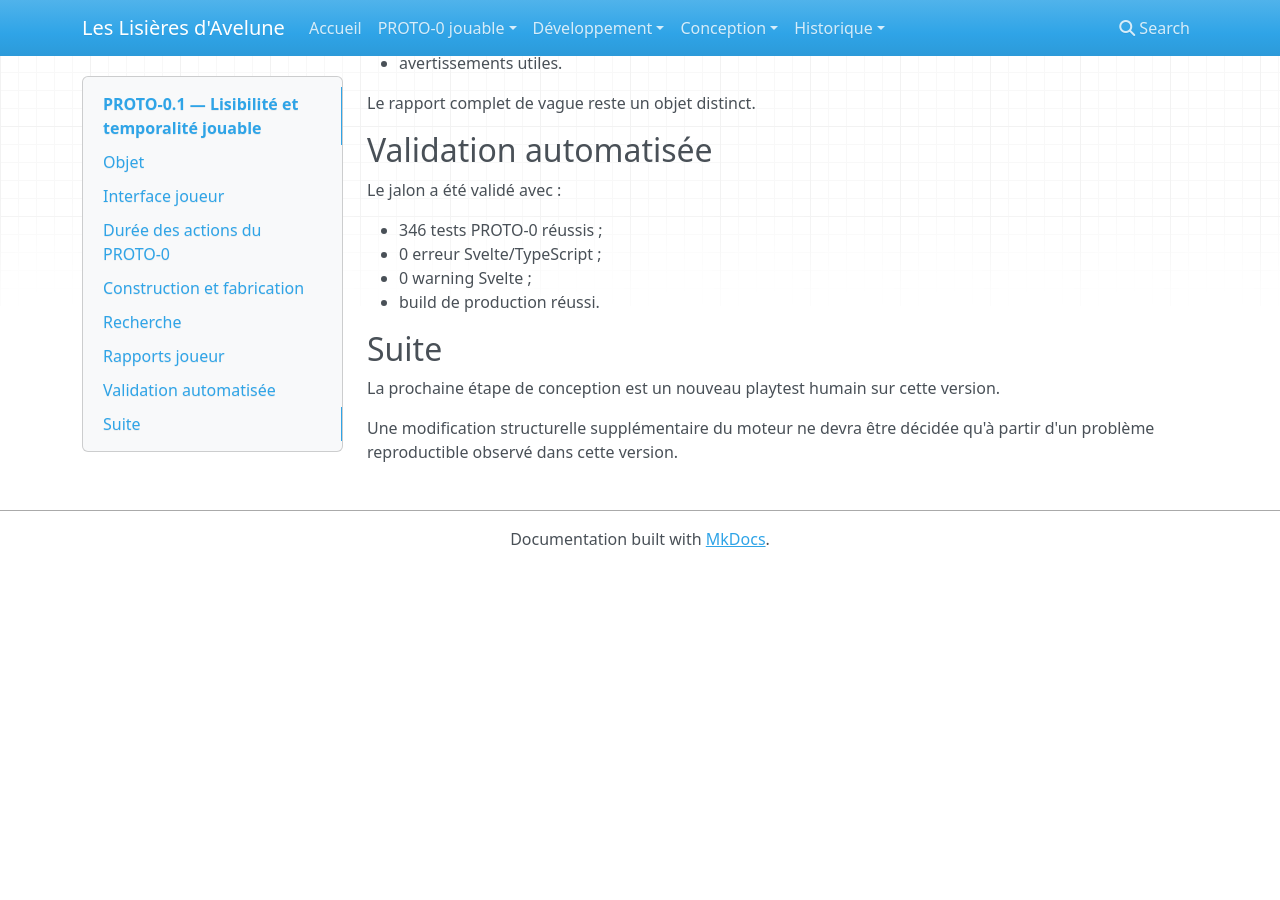
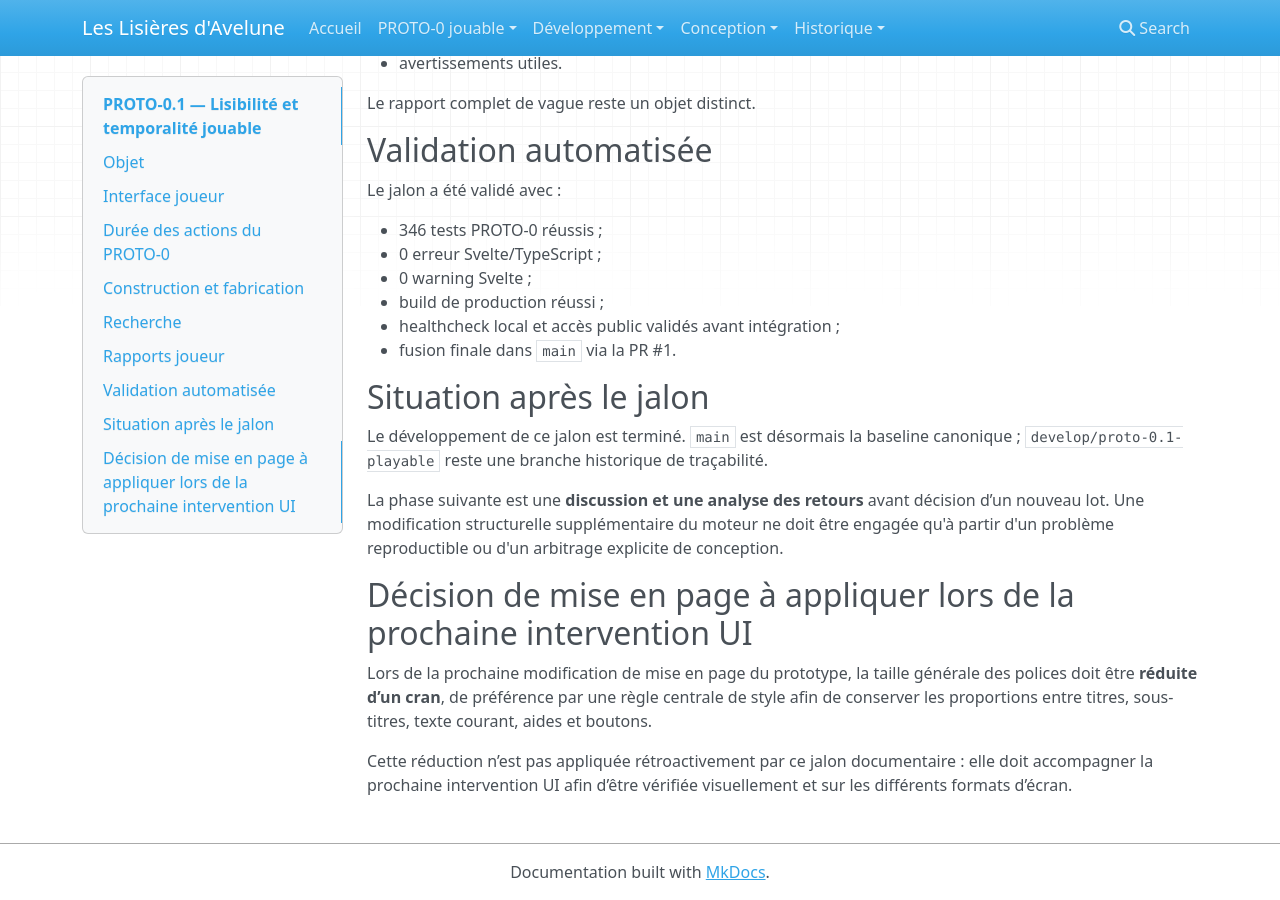
Before and after one commit to Abeliome-Officiel/les-lisieres-avelune, an MkDocs documentation site: the page built from docs/proto0/PROTO0_PLAYABLE_UX_TEMPORALITY_2026-08-06.md, in a window 1280 px wide and 900 px high, scrolled down 1964 px. Built offline with MkDocs 1.6.1, drawn with Linux system fonts in a browser that asks for light colours; nearby versions of some CDN libraries; before the commit the page ends 2531 px from its top, so only the background shows below that; some of the changed text lies outside the part shown.

Commit message:
docs: finaliser le jalon UX et noter la prochaine règle typographique

```diff
--- a/docs/proto0/PROTO0_PLAYABLE_UX_TEMPORALITY_2026-08-06.md
+++ b/docs/proto0/PROTO0_PLAYABLE_UX_TEMPORALITY_2026-08-06.md
@@ -2,14 +2,11 @@
 
 Date : 6 août 2026.
 
-Statut : jalon validé pour reprise du playtest humain.
+Statut : **jalon validé, déployé puis intégré à `main`**.
 
 ## Objet
 
-Ce jalon corrige en priorité les problèmes de lisibilité et
-d'observabilité constatés lors du premier playtest du PROTO-0,
-puis aligne la temporalité réelle du moteur avec la durée affichée
-des actions du prototype.
+Ce jalon corrige en priorité les problèmes de lisibilité et d'observabilité constatés lors du premier playtest du PROTO-0, puis aligne la temporalité réelle du moteur avec la durée affichée des actions du prototype.
 
 ## Interface joueur
 
@@ -21,11 +18,9 @@ La navigation principale est désormais organisée autour de :
 - **Vague** ;
 - **Journal**.
 
-Les termes internes TF, TD et RPG restent des notions
-d'architecture et ne constituent pas des modes présentés au joueur.
+Les termes internes TF, TD et RPG restent des notions d'architecture et ne constituent pas des modes présentés au joueur.
 
-Les ressources utilisent des noms joueur ; leurs identifiants
-techniques restent conservés dans le domaine et les tests.
+Les ressources utilisent des noms joueur ; leurs identifiants techniques restent conservés dans le domaine et les tests.
 
 L'interface expose notamment :
 
@@ -50,8 +45,7 @@ Dans le prototype jouable :
 - construction/fabrication : 1 tour ;
 - recherche : 1 tour.
 
-Cette durée ne limite pas arbitrairement le nombre de décisions
-que le joueur peut prendre pendant un tour.
+Cette durée ne limite pas arbitrairement le nombre de décisions que le joueur peut prendre pendant un tour.
 
 ## Construction et fabrication
 
@@ -63,14 +57,11 @@ Une décision matérielle suit maintenant la séquence :
 → **achèvement en fin du tour N**
 → **utilisation à partir du tour N+1**.
 
-Une structure construite pendant un tour ne peut donc plus produire
-durant ce même tour.
+Une structure construite pendant un tour ne peut donc plus produire durant ce même tour.
 
 Les décisions planifiées peuvent être annulées avant résolution.
 
-Lorsque plusieurs décisions concurrentes réclament des ressources
-insuffisantes, aucune priorité cachée n'est choisie par le moteur :
-le tour reste ouvert et le joueur doit modifier son plan.
+Lorsque plusieurs décisions concurrentes réclament des ressources insuffisantes, aucune priorité cachée n'est choisie par le moteur : le tour reste ouvert et le joueur doit modifier son plan.
 
 ## Recherche
 
@@ -78,14 +69,11 @@ Toutes les recherches du catalogue jouable ont une durée d'un tour.
 
 La référence RPG historique à trois tours reste inchangée.
 
-Une recherche achevée au tour N produit une découverte présentable
-à partir du tour N+1 ; ses effets ne sont appliqués qu'après
-validation de cette découverte.
+Une recherche achevée au tour N produit une découverte présentable à partir du tour N+1 ; ses effets ne sont appliqués qu'après validation de cette découverte.
 
 ## Rapports joueur
 
-Chaque résolution de tour génère un rapport joueur distinct des
-journaux techniques.
+Chaque résolution de tour génère un rapport joueur distinct des journaux techniques.
 
 Le rapport reprend notamment :
 
@@ -105,13 +93,18 @@ Le jalon a été validé avec :
 - 346 tests PROTO-0 réussis ;
 - 0 erreur Svelte/TypeScript ;
 - 0 warning Svelte ;
-- build de production réussi.
+- build de production réussi ;
+- healthcheck local et accès public validés avant intégration ;
+- fusion finale dans `main` via la PR #1.
 
-## Suite
+## Situation après le jalon
 
-La prochaine étape de conception est un nouveau playtest humain
-sur cette version.
+Le développement de ce jalon est terminé. `main` est désormais la baseline canonique ; `develop/proto-0.1-playable` reste une branche historique de traçabilité.
 
-Une modification structurelle supplémentaire du moteur ne devra
-être décidée qu'à partir d'un problème reproductible observé dans
-cette version.
+La phase suivante est une **discussion et une analyse des retours** avant décision d’un nouveau lot. Une modification structurelle supplémentaire du moteur ne doit être engagée qu'à partir d'un problème reproductible ou d'un arbitrage explicite de conception.
+
+## Décision de mise en page à appliquer lors de la prochaine intervention UI
+
+Lors de la prochaine modification de mise en page du prototype, la taille générale des polices doit être **réduite d’un cran**, de préférence par une règle centrale de style afin de conserver les proportions entre titres, sous-titres, texte courant, aides et boutons.
+
+Cette réduction n’est pas appliquée rétroactivement par ce jalon documentaire : elle doit accompagner la prochaine intervention UI afin d’être vérifiée visuellement et sur les différents formats d’écran.
```
